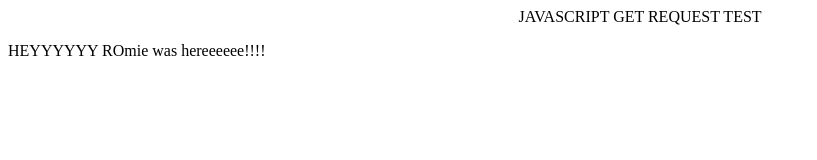
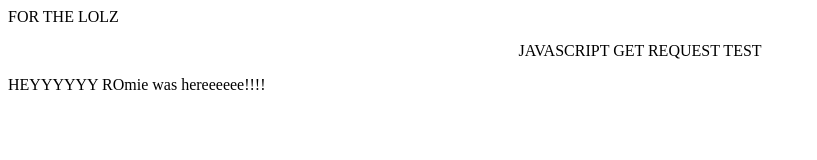
Before and after one commit to MiraEs/apiTest2, a plain HTML site: page index.html in a window 1280 px wide. Shown: the whole page, without its empty margins (0-817 px from the left). Drawn offline with Linux system fonts and the light colour scheme; no server answers.

Commit message:
first update

```diff
--- a/index.html
+++ b/index.html
@@ -26,6 +26,7 @@
     </head>
 
     <body>
+        <p>FOR THE LOLZ</p>
         <center> JAVASCRIPT GET REQUEST TEST</center>
         <p>HEYYYYYY ROmie was hereeeeee!!!!</p>
     </body>
```
